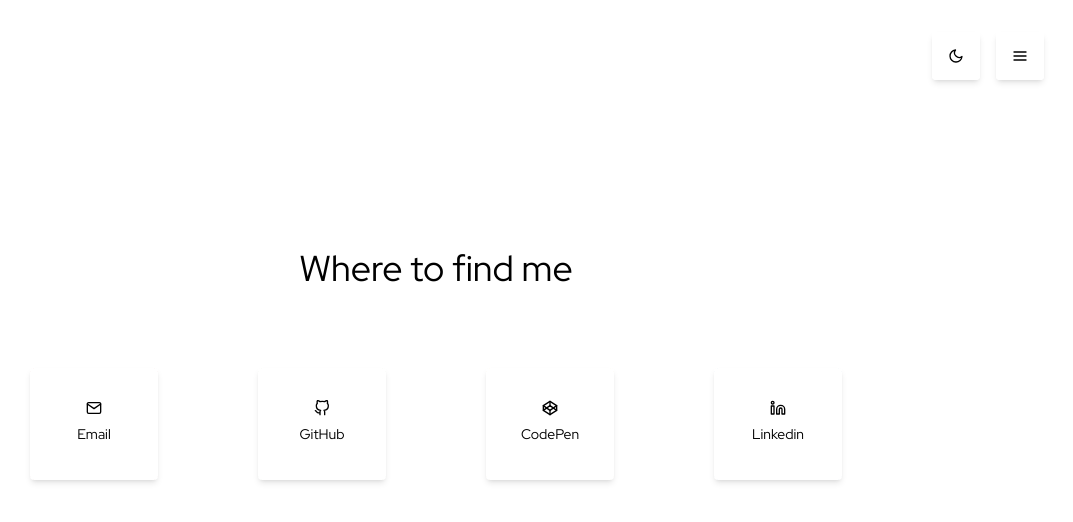
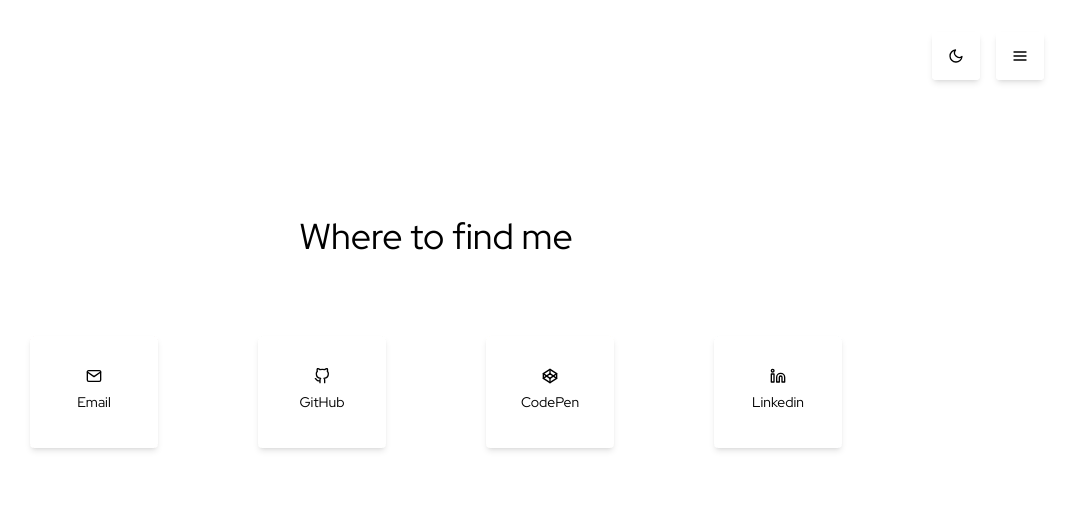
Before and after one commit to sparlos/sparling-dev, a Next.js app: page /contact in a window 1280 px wide. Shown: the top 522 px of the page, without its empty margins (204-1277 px from the left). Built offline with nearby package versions, Linux system fonts and the light colour scheme.

Commit message:
improve mobile responiveness of contact page

```diff
--- a/components/IconBackground.tsx
+++ b/components/IconBackground.tsx
@@ -42,9 +42,11 @@ const getBackgroundIcon = (
 export default function IconBackground({
   iconSize = ICON_SIZE,
   iconOpacity = 1,
+  isFixed = false,
 }: {
   iconSize?: number
   iconOpacity?: number
+  isFixed?: boolean
 }) {
   const { backgroundIcon } = useUIStore()
 
@@ -67,7 +69,9 @@ export default function IconBackground({
   return (
     <div
       style={{ opacity: iconOpacity }}
-      className="pointer-events-none absolute inset-0 h-full w-full overflow-hidden"
+      className={`pointer-events-none inset-0 h-full w-full overflow-hidden ${
+        isFixed ? 'fixed' : 'absolute'
+      }`}
     >
       <AnimatePresence>{renderIcon(backgroundIcon)}</AnimatePresence>
     </div>
--- a/pages/contact/index.tsx
+++ b/pages/contact/index.tsx
@@ -47,7 +47,7 @@ const links: IconLink[] = [
 export default function Contact() {
   return (
     <div className="relative flex h-full flex-col items-center overflow-auto text-center">
-      <div className="relative z-10 mt-auto mb-56 flex w-full max-w-4xl flex-col items-center py-24">
+      <div className="relative z-10 mb-auto flex w-full max-w-4xl flex-col items-center py-24 sm:mt-16 md:mt-24">
         <h1 className="mt-6 text-center text-4xl">Where to find me</h1>
         <div className="mt-10 grid w-full grid-cols-1 gap-4 sm:mt-20 sm:grid-cols-2 md:grid-cols-4">
           {links.map((link, index) => (
@@ -72,7 +72,7 @@ export default function Contact() {
           ))}
         </div>
       </div>
-      <IconBackground iconSize={700} iconOpacity={0.35} />
+      <IconBackground iconSize={700} iconOpacity={0.35} isFixed />
     </div>
   )
 }
```
